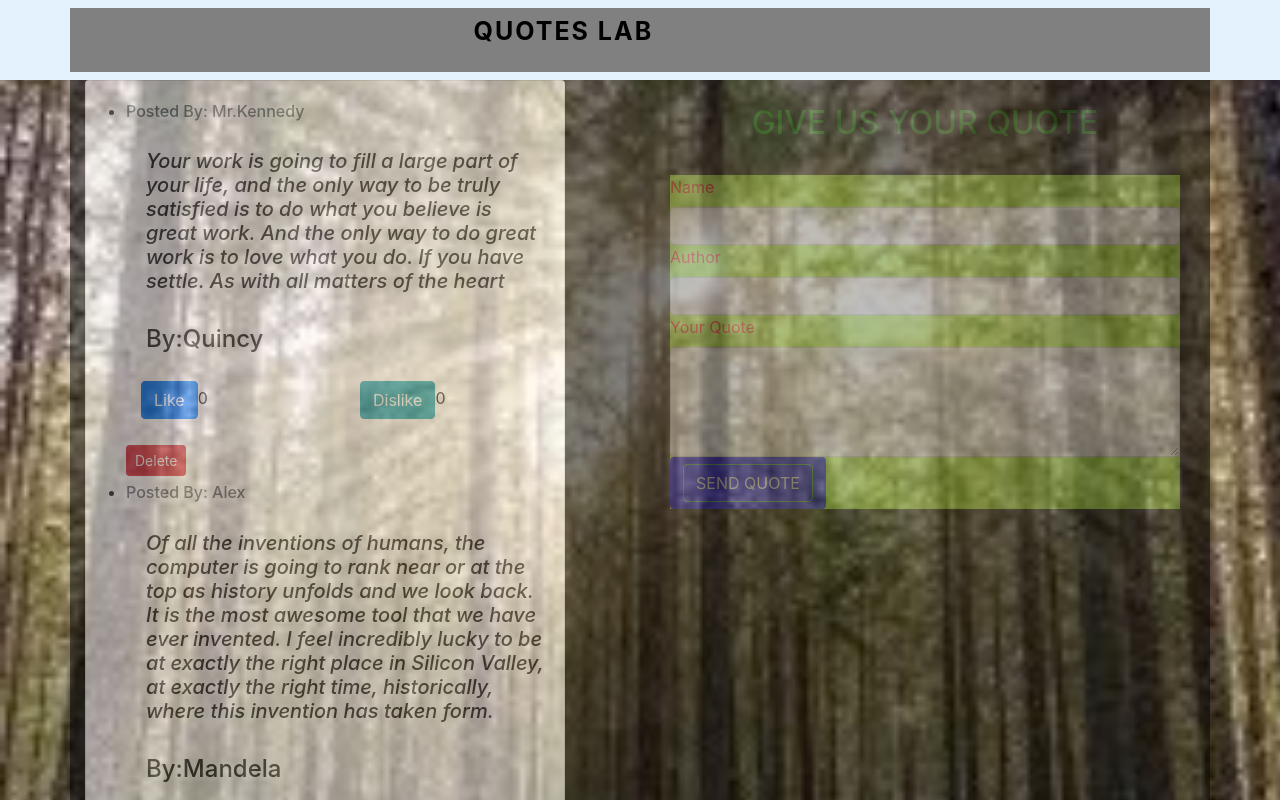
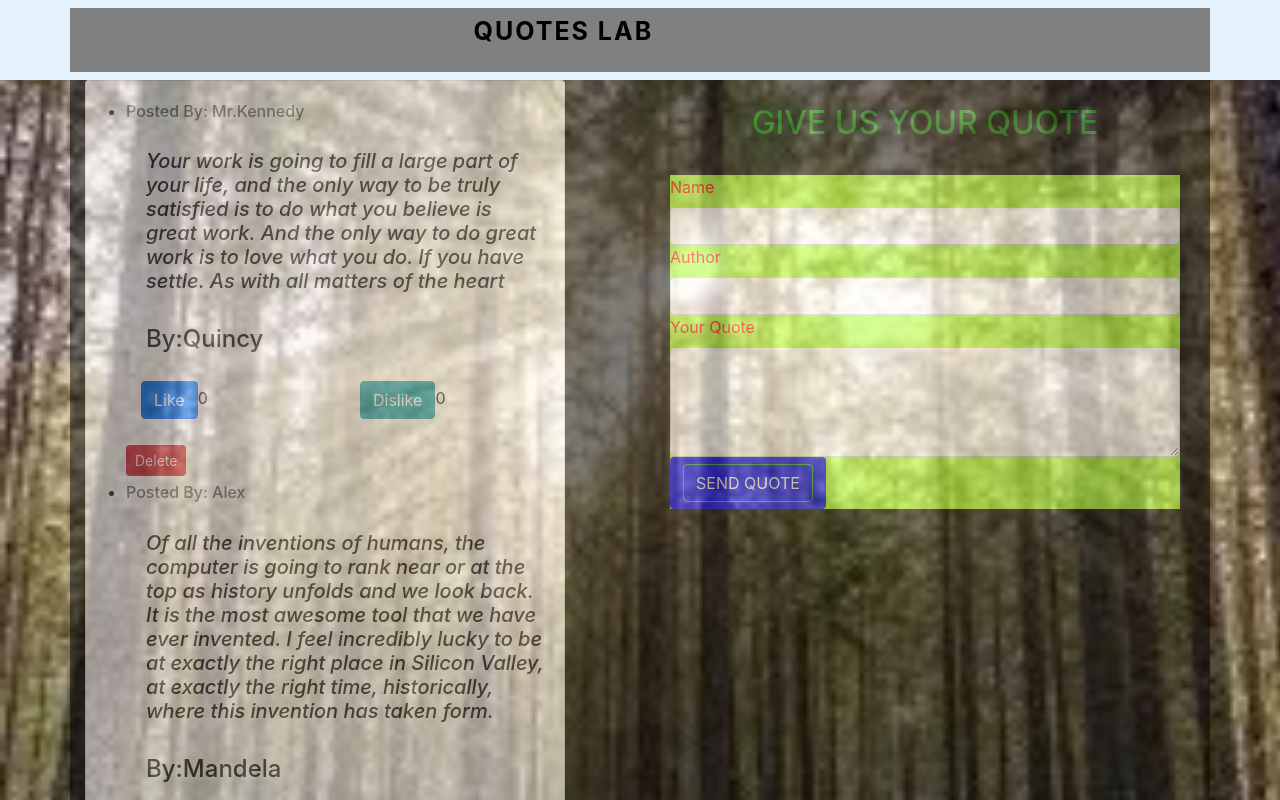
Before and after one commit to israelwangila/quote-app, an Angular app: page / in a window 1280 px wide. Shown: the top 800 px of the page. Built offline with nearby package versions, Linux system fonts and the light colour scheme.

Commit message:
styling class label

```diff
--- a/src/app/quote-form/quote-form.component.css
+++ b/src/app/quote-form/quote-form.component.css
@@ -1,6 +1,6 @@
 .container{
     color:red;
-    opacity:0.5;
+
 }
 p{
     color:yellow;
```
